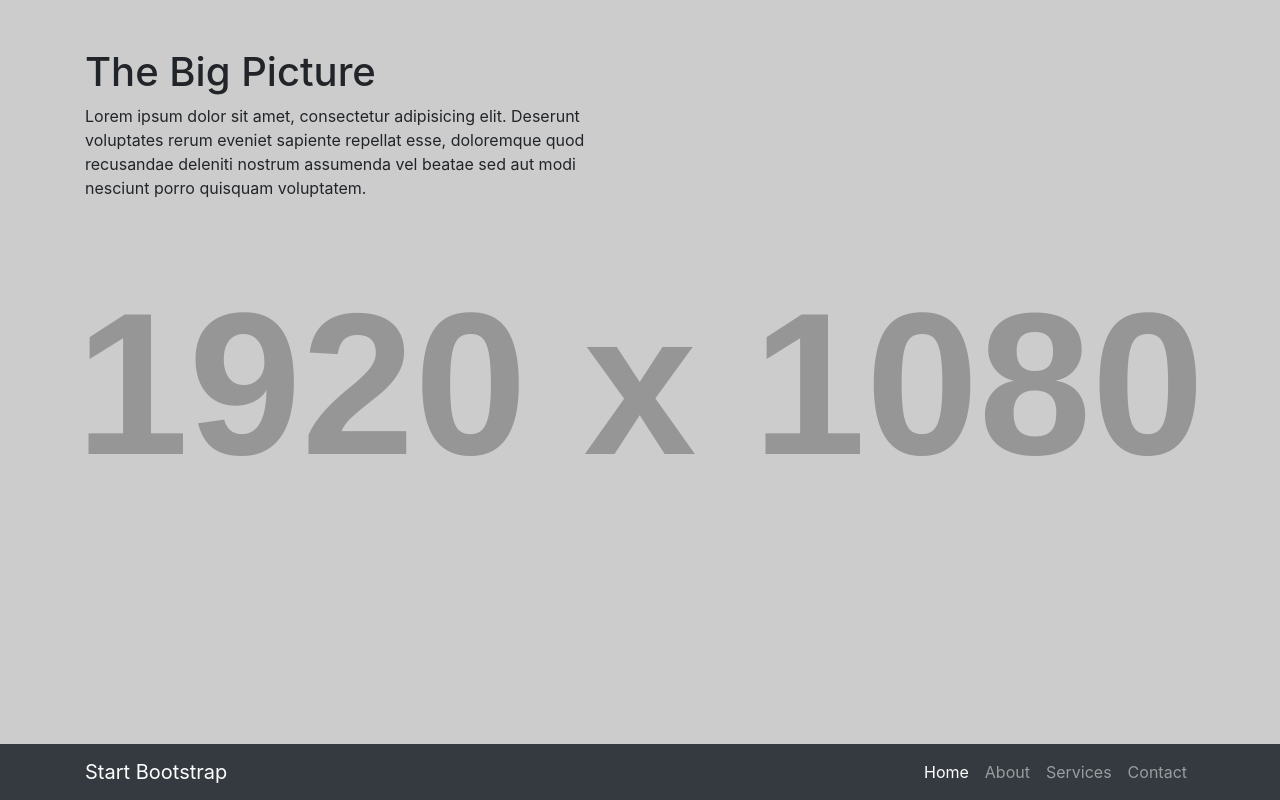
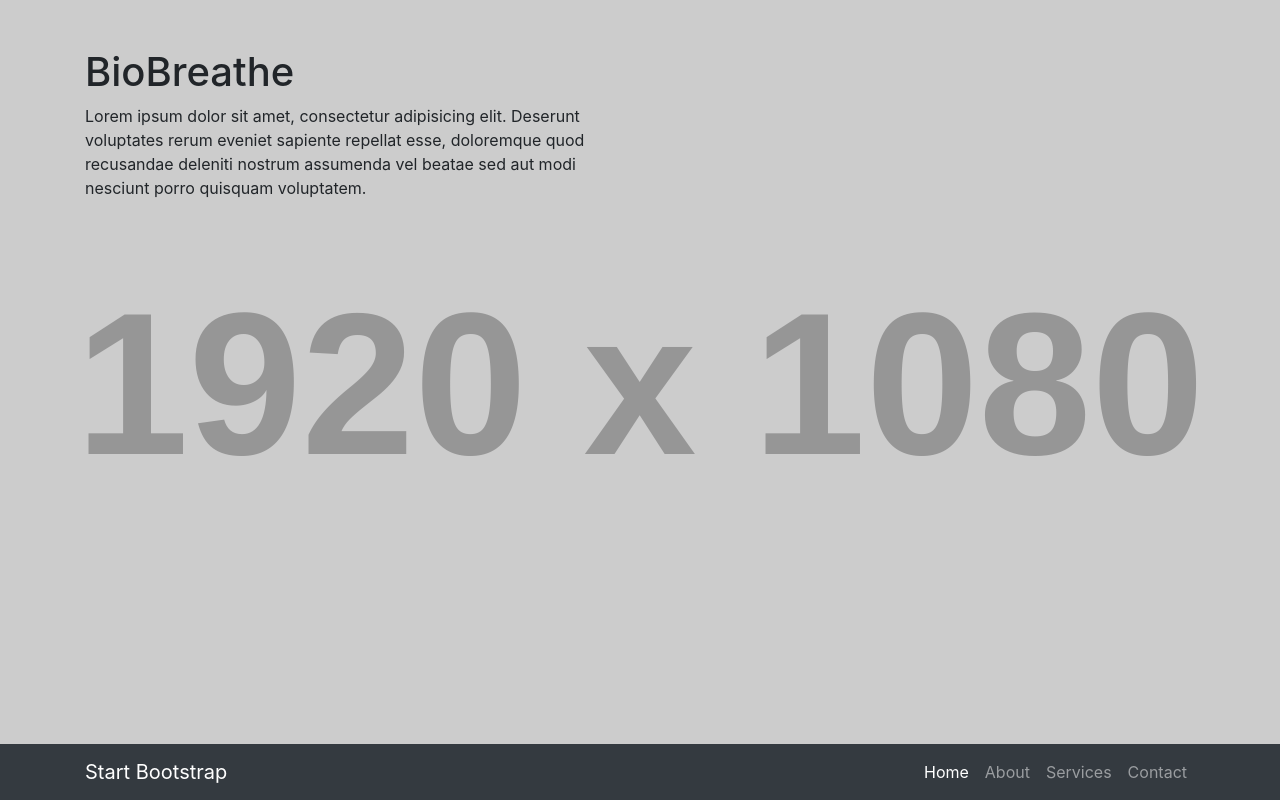
Before and after one commit to RabiaLalani/MTSC, a website: page index.html in a window 1280 px wide. Drawn offline with Linux system fonts and the light colour scheme; placeholder pictures from the web are drawn by us.

Commit message:
i changed the title

```diff
--- a/index.html
+++ b/index.html
@@ -53,7 +53,7 @@
     <div class="container">
       <div class="row">
         <div class="col-lg-6">
-          <h1 class="mt-5">The Big Picture</h1>
+          <h1 class="mt-5">BioBreathe</h1>
           <p>Lorem ipsum dolor sit amet, consectetur adipisicing elit. Deserunt voluptates rerum eveniet sapiente repellat esse, doloremque quod recusandae deleniti nostrum assumenda vel beatae sed aut modi nesciunt porro quisquam voluptatem.</p>
         </div>
       </div>
```
